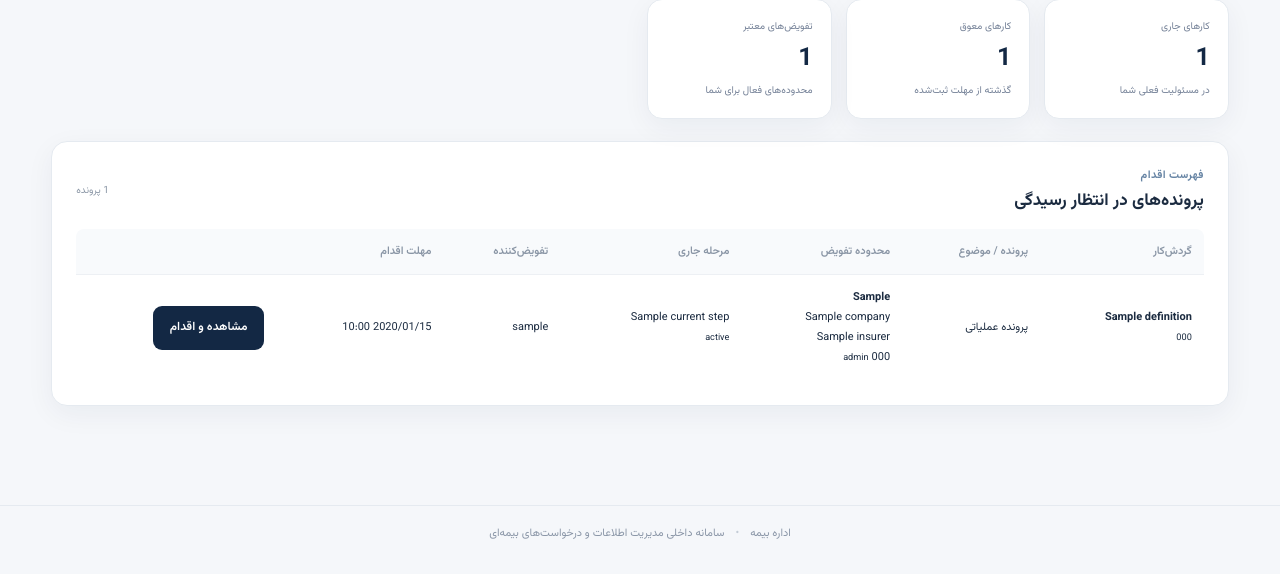
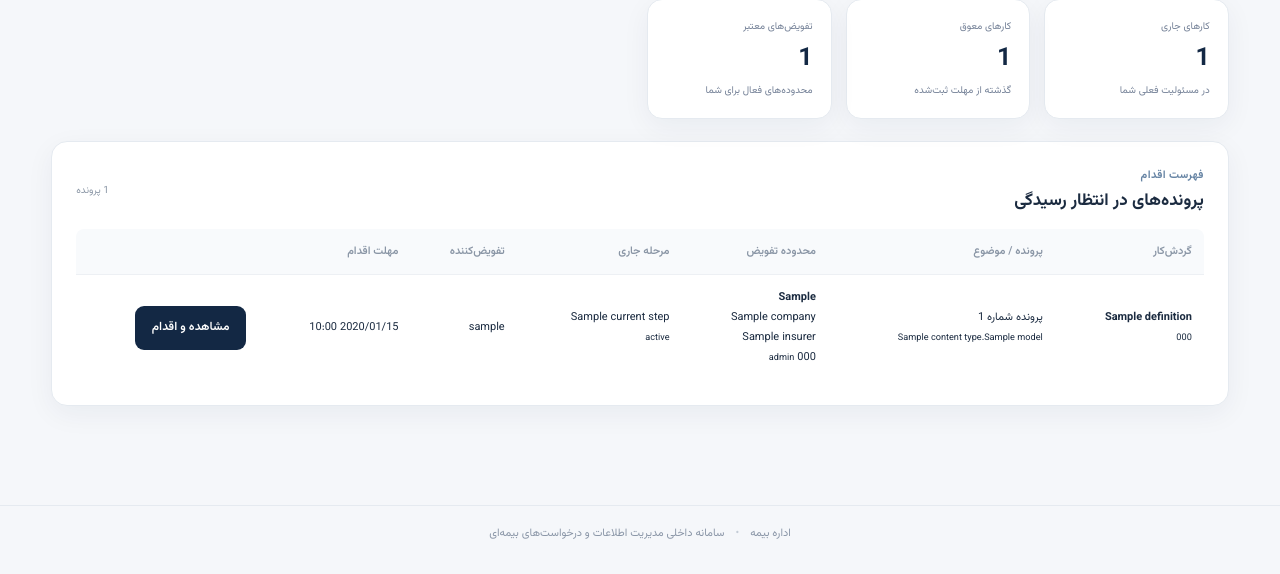
Before and after one commit to msalimimaram/office_kmc, a Django app: template delegations/templates/delegations/delegation_inbox.html in a window 1280 px wide. Shown: the part 226-800 px from the top of the page. Run offline with Django 5.2, Linux system fonts and the light colour scheme; the template is opened without the code that fills it: most values are stand-ins (such as "Sample title", 1, 10 or a date in 2020).

Commit message:
fix(delegations): show safe case identifiers in recipient inbox

```diff
--- a/delegations/templates/delegations/delegation_inbox.html
+++ b/delegations/templates/delegations/delegation_inbox.html
@@ -29,7 +29,7 @@
     {% for case in cases %}
       <tr>
         <td><strong>{{ case.definition.title }}</strong><br><small>{{ case.definition.code }}</small></td>
-        <td>{{ case.content_object|default:"پرونده عملیاتی" }}</td>
+        <td>پرونده شماره {{ case.object_id }}<br><small>{{ case.content_type.app_label }}.{{ case.content_type.model }}</small></td>
         <td>
           {% if case.delegation.item_type %}<strong>{{ case.delegation.item_type }}</strong>{% endif %}
           {% if case.delegation.company %}<br>{{ case.delegation.company.name }}{% endif %}
```
